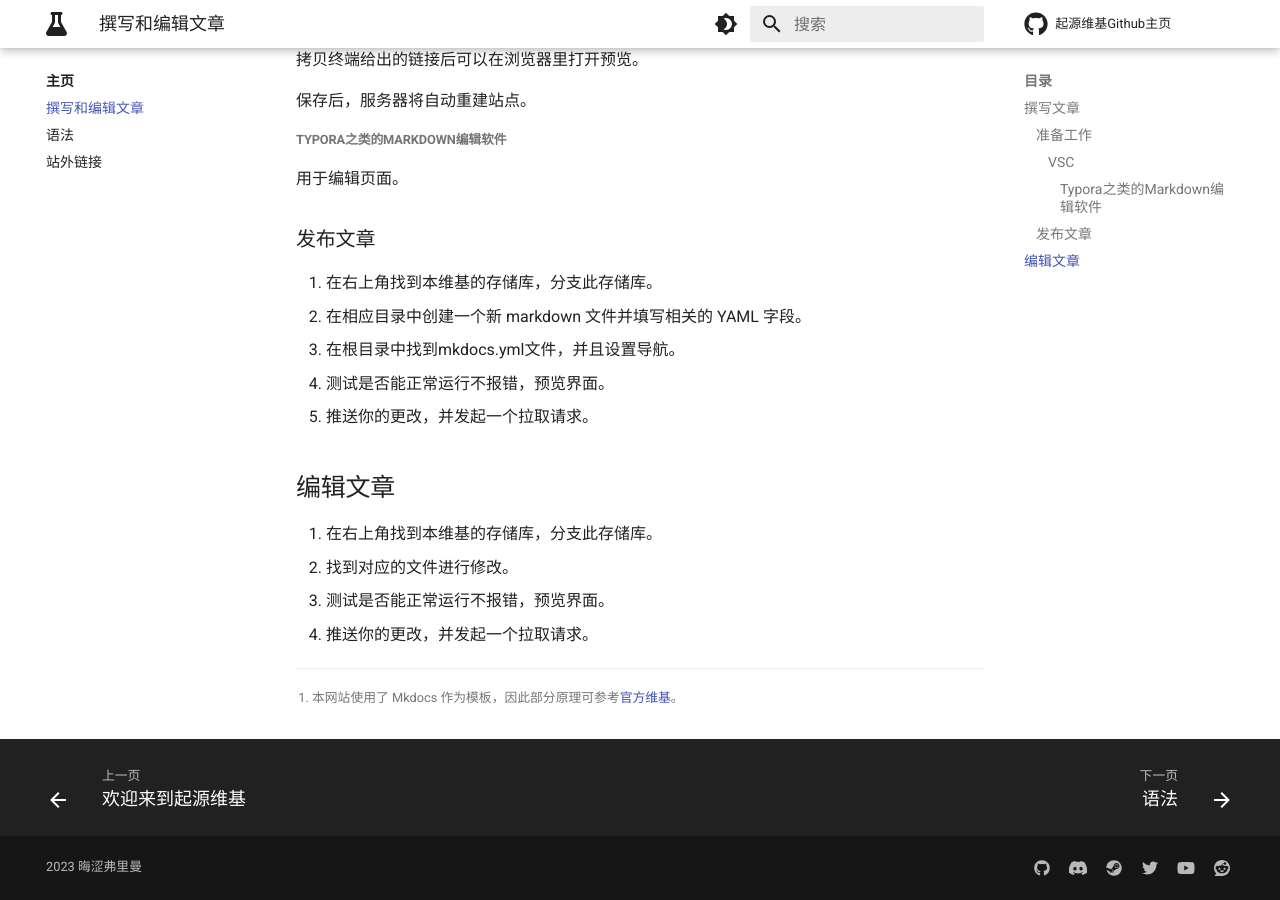
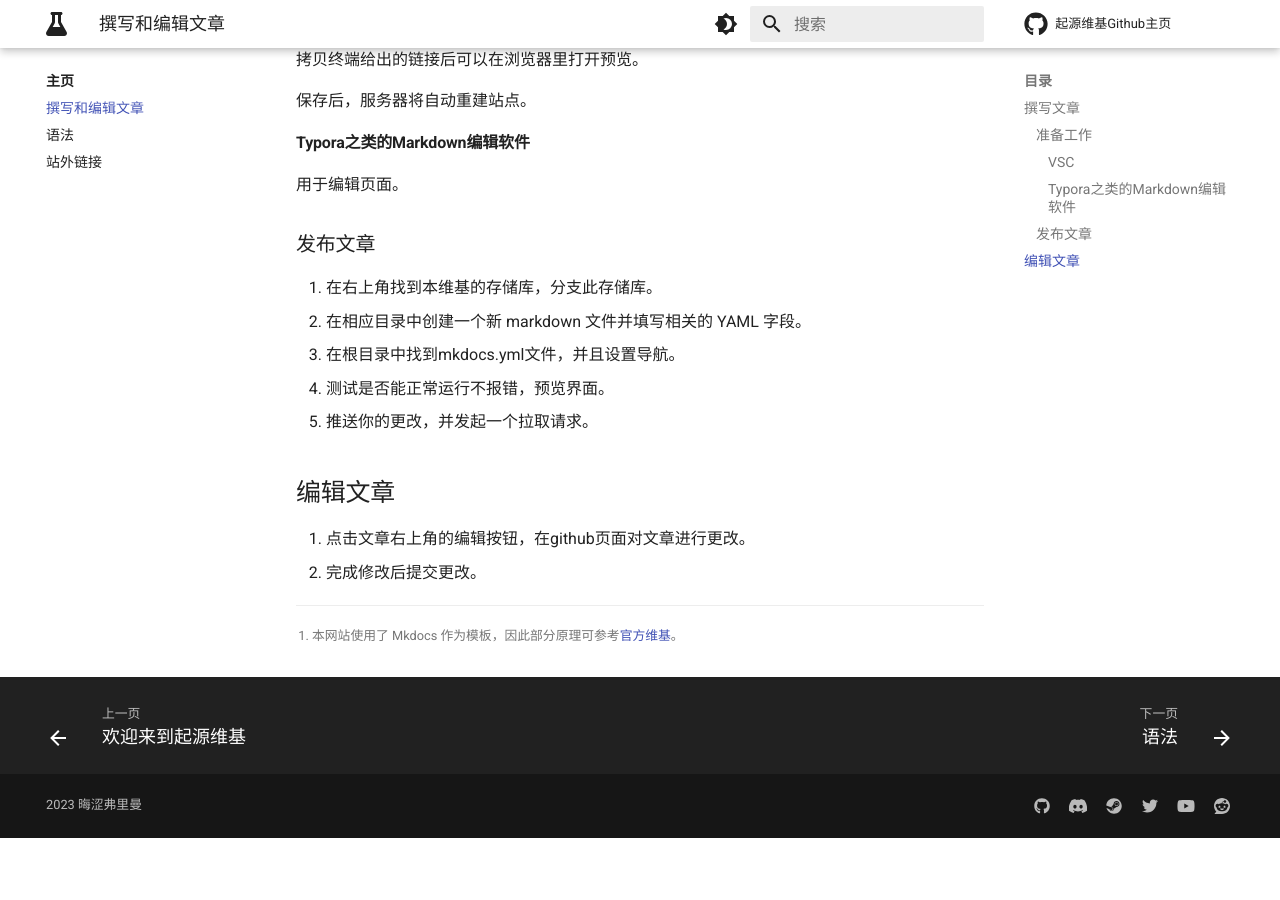
Before and after one commit to obscurefreeman/devwikisource, an MkDocs documentation site: the page built from docs/edit.md, in a window 1280 px wide and 900 px high, scrolled down 881 px. Built offline with MkDocs 1.6.1 and Material for MkDocs 9.7.7, drawn with Linux system fonts in a browser that asks for light colours; comment, search, counter and statistics services are not loaded; after the commit the page ends 1719 px from its top, so only the background shows below that.

```diff
--- a/docs/edit.md
+++ b/docs/edit.md
@@ -34,7 +34,7 @@ mkdocs serve
 
 保存后，服务器将自动重建站点。
 
-##### Typora之类的Markdown编辑软件
+#### Typora之类的Markdown编辑软件
 
 用于编辑页面。
 
@@ -48,9 +48,7 @@ mkdocs serve
 
 ## 编辑文章
 
-1. 在右上角找到本维基的存储库，分支此存储库。
-2. 找到对应的文件进行修改。
-3. 测试是否能正常运行不报错，预览界面。
-4. 推送你的更改，并发起一个拉取请求。
+1. 点击文章右上角的编辑按钮，在github页面对文章进行更改。
+4. 完成修改后提交更改。
 
 [^1]: 本网站使用了 Mkdocs 作为模板，因此部分原理可参考[官方维基](https://squidfunk.github.io/mkdocs-material/)。
--- a/mkdocs.yml
+++ b/mkdocs.yml
@@ -8,7 +8,7 @@ theme:
   features:
     - announce.dismiss
     - content.action.edit
-    - content.action.view
+    # - content.action.view
     - content.code.annotate
     - content.code.copy
     # - content.code.select
@@ -57,6 +57,9 @@ nav:
     - 撰写和编辑文章: edit.md
     - 语法: syntax.md
     - 站外链接: links.md
+  - Gmod:
+    - 简介: games/gmod/introduction.md
+    - 添加菜单: games/gmod/spawnmenu.md
   - 反应下降:
     - 简介: games/alienswarm/introduction.md
     - 制作挑战: games/alienswarm/creating_a_challenge.md
```
Also changed, not shown: docs/games/alienswarm/creating_a_map.md (+7 -1 lines), docs/games/gmod/introduction.md (added, +19 -0 lines), docs/games/gmod/spawnmenu.md (added, +78 -0 lines), docs/syntax.md (+2 -2 lines), docs/games/alienswarm/assets/20231118161932.png (added), docs/games/alienswarm/assets/20231118162013.png (added), docs/games/alienswarm/assets/20231118162134.png (added).
